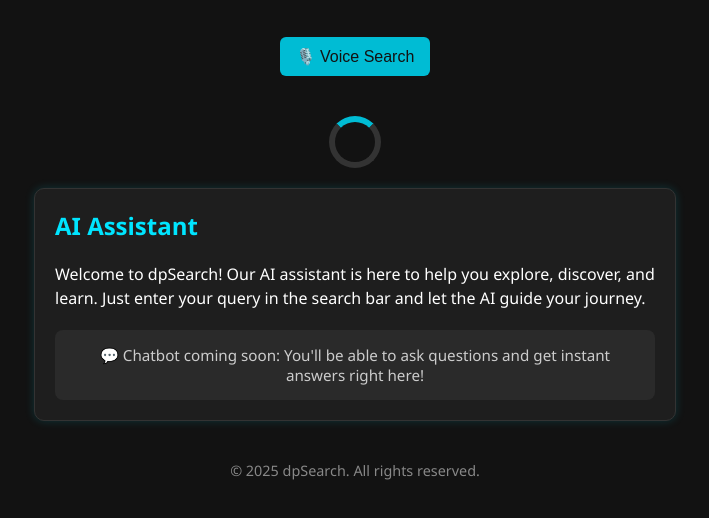
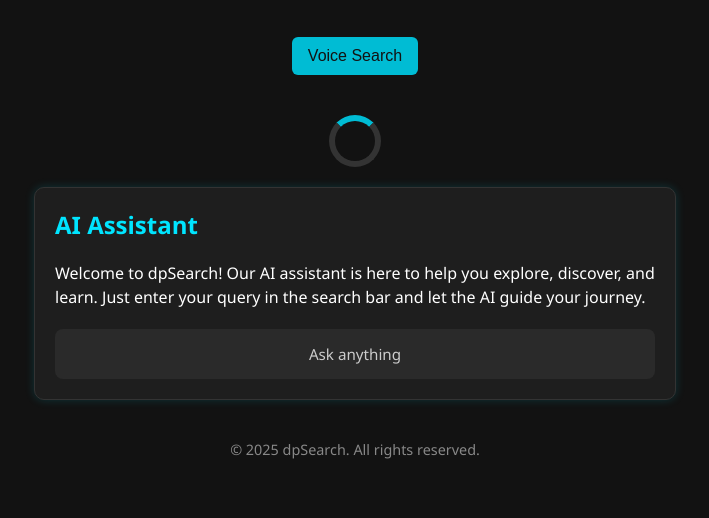
Before and after one commit to m3rmdurgaprasad-hub/DP_Search, a plain HTML site: page index.html in a window 1280 px wide. Shown: the part 210-728 px from the top of the page, without its empty margins (285-994 px from the left). Drawn offline with Linux system fonts and the light colour scheme.

Commit message:
Update index.html

```diff
--- a/index.html
+++ b/index.html
@@ -146,7 +146,7 @@
   <div class="gcse-search"></div>
 
   <!-- Voice Search Button -->
-  <button class="voice-btn" onclick="activateVoice()">🎙️ Voice Search</button>
+  <button class="voice-btn" onclick="activateVoice()"> Voice Search</button>
 
   <!-- Loader Animation -->
   <div class="loader"></div>
@@ -158,7 +158,7 @@
       Welcome to dpSearch! Our AI assistant is here to help you explore, discover, and learn. Just enter your query in the search bar and let the AI guide your journey.
     </p>
     <div class="chatbot">
-      💬 Chatbot coming soon: You'll be able to ask questions and get instant answers right here!
+      Ask anything
     </div>
   </div>
 
@@ -182,6 +182,6 @@
   </script>
 
   <!-- Tidio Chatbot Widget (Replace YOUR-ID with your actual ID) -->
-  <script src="//code.tidio.co/YOUR-ID.js" async></script>
+  <script src="//code.tidio.co/ila8xlrykaptjphoqds6vj3mcnxdy5ri.js" async></script>
 </body>
 </html>
```
